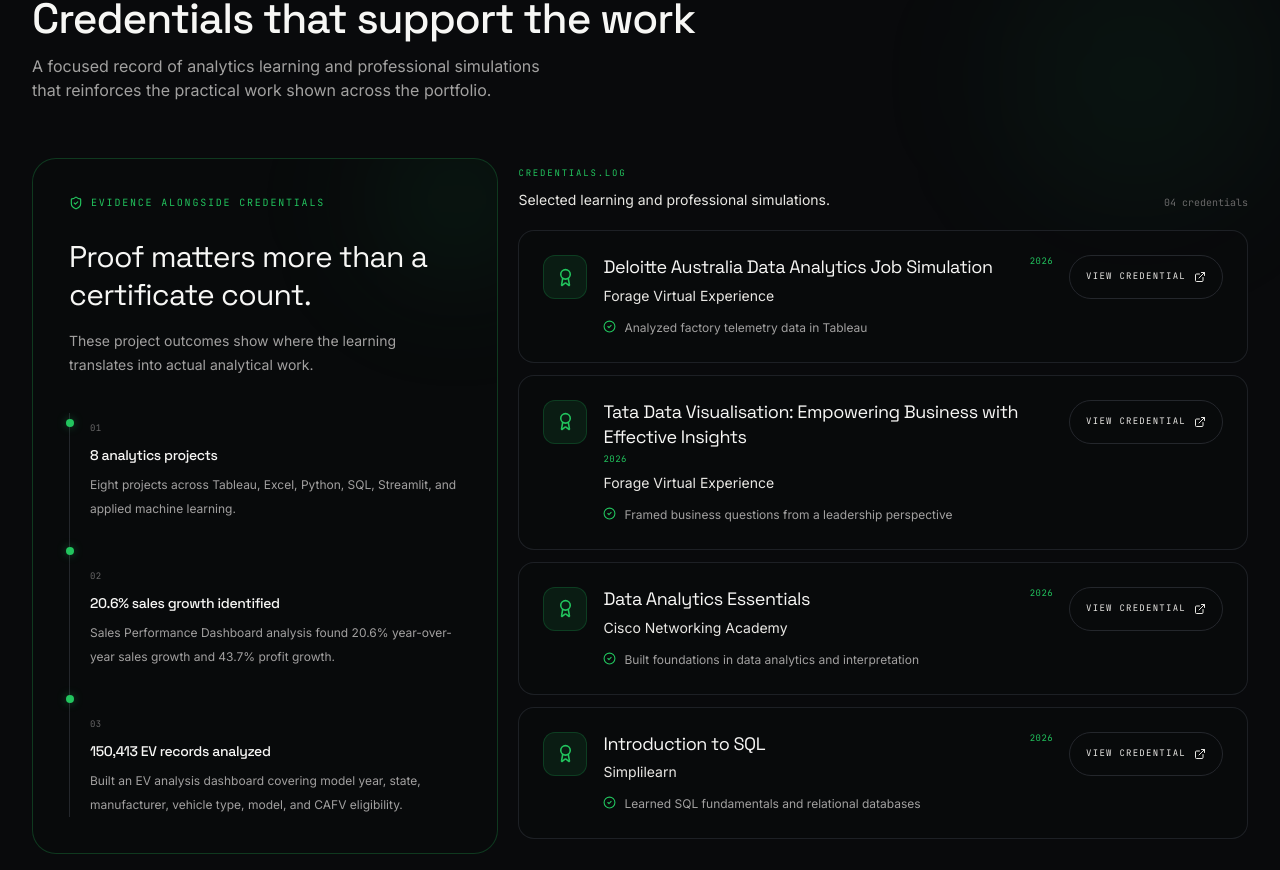
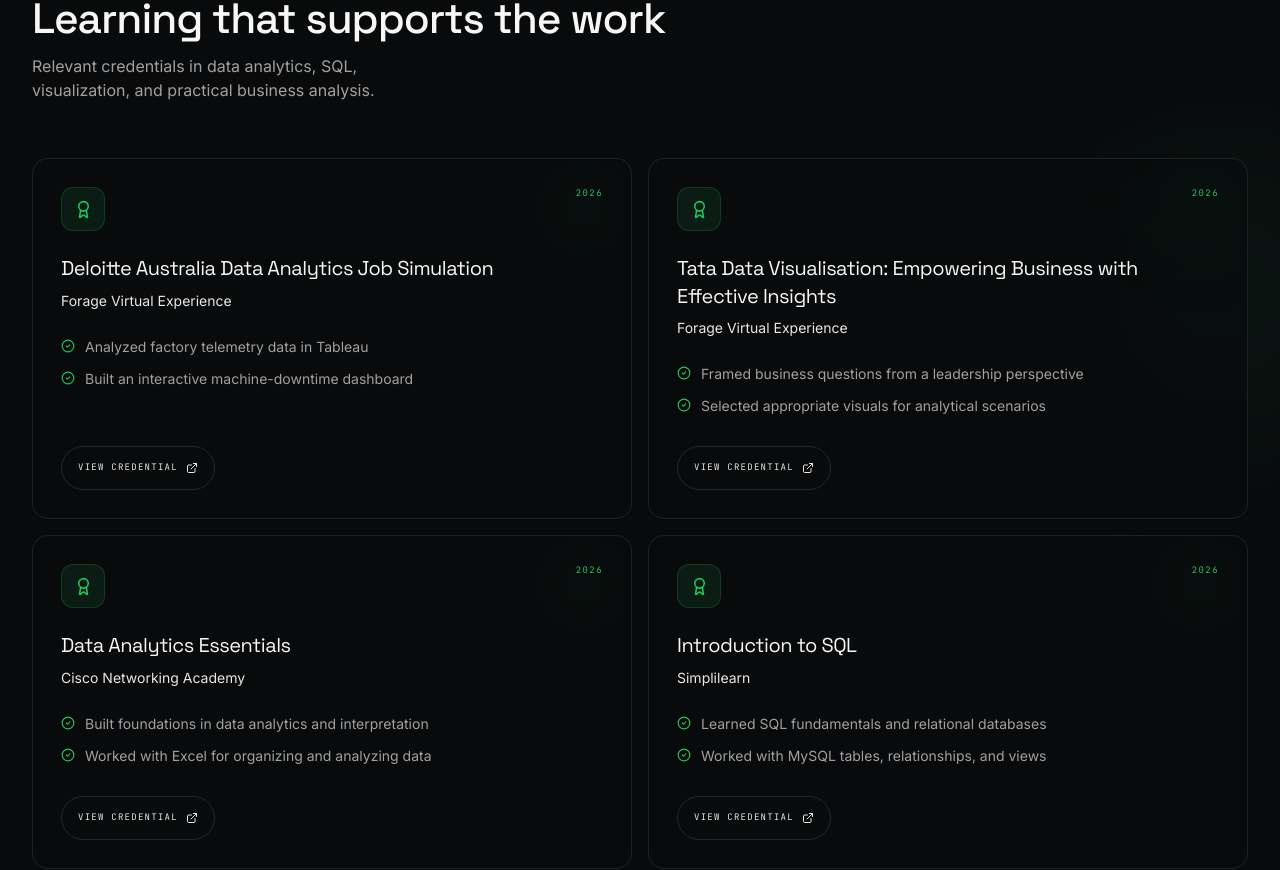
Before and after one commit to bhaskar-nb/portfolio, a Next.js app: page / in a window 1280 px wide. Shown: the part 9165-10035 px from the top of the page. Built offline with nearby package versions, Linux system fonts and the light colour scheme.

Commit message:
Redesign certifications section for recruiter clarity

```diff
--- a/components/Certifications.tsx
+++ b/components/Certifications.tsx
@@ -1,68 +1,70 @@
 "use client";
 
 import { motion } from "framer-motion";
-import { Award, ShieldCheck, ArrowUpRight, ExternalLink, CheckCircle2 } from "lucide-react";
-import { certifications, achievements } from "@/lib/data";
+import { Award, ExternalLink, CheckCircle2 } from "lucide-react";
+import { certifications } from "@/lib/data";
 import SectionHeading from "@/components/SectionHeading";
 
 export default function Certifications() {
   return (
     <section id="certifications" className="relative overflow-hidden py-28">
-      <div className="pointer-events-none absolute right-0 top-20 h-72 w-72 rounded-full bg-gold/5 blur-3xl" />
+      <div className="pointer-events-none absolute inset-0 bg-grid-fine opacity-15 [mask-image:linear-gradient(to_bottom,transparent,black_20%,black_80%,transparent)]" />
+      <div className="pointer-events-none absolute right-[-8%] top-1/4 h-80 w-80 rounded-full bg-gold/5 blur-3xl" />
+
       <div className="relative mx-auto max-w-7xl px-4 sm:px-6 lg:px-8">
-        <SectionHeading eyebrow="-- credentials" title="Credentials that support the work" description="A focused record of analytics learning and professional simulations that reinforces the practical work shown across the portfolio." />
+        <SectionHeading
+          eyebrow="-- certifications"
+          title="Learning that supports the work"
+          description="Relevant credentials in data analytics, SQL, visualization, and practical business analysis."
+        />
 
-        <div className="mt-14 grid grid-cols-1 gap-5 lg:grid-cols-[0.78fr_1.22fr]">
-          <motion.aside initial={{ opacity: 0, x: -18 }} whileInView={{ opacity: 1, x: 0 }} viewport={{ once: true, margin: "-60px" }} transition={{ duration: 0.55 }} className="relative overflow-hidden rounded-3xl border border-gold/25 bg-base-800/70 p-7 sm:p-9">
-            <div className="absolute -right-10 -top-10 h-40 w-40 rounded-full bg-gold/10 blur-3xl" />
-            <div className="relative">
-              <div className="flex items-center gap-2 font-mono text-[10px] uppercase tracking-[0.18em] text-gold"><ShieldCheck size={14} aria-hidden="true" /> evidence alongside credentials</div>
-              <h3 className="mt-7 max-w-sm font-display text-3xl leading-tight text-ink-100">Proof matters more than a certificate count.</h3>
-              <p className="mt-4 max-w-sm text-sm leading-6 text-ink-400">These project outcomes show where the learning translates into actual analytical work.</p>
-              <div className="mt-9 space-y-0">
-                {achievements.map((a, i) => (
-                  <motion.div key={a.title} initial={{ opacity: 0, x: -10 }} whileInView={{ opacity: 1, x: 0 }} viewport={{ once: true }} transition={{ duration: 0.35, delay: i * 0.07 }} className="relative border-l border-base-500 py-5 pl-5 first:pt-0 last:pb-0">
-                    <span className="absolute -left-[4px] top-6 h-2 w-2 rounded-full bg-gold shadow-[0_0_10px_rgba(34,197,94,0.45)] first:top-1.5" />
-                    <span className="font-mono text-[9px] uppercase tracking-wider text-ink-600">0{i + 1}</span>
-                    <h4 className="mt-2 text-sm font-medium text-ink-100">{a.title}</h4>
-                    <p className="mt-2 text-xs leading-6 text-ink-400">{a.detail}</p>
-                  </motion.div>
-                ))}
+        <div className="mt-14 grid gap-4 md:grid-cols-2">
+          {certifications.map((c, i) => (
+            <motion.article
+              key={c.title}
+              initial={{ opacity: 0, y: 18 }}
+              whileInView={{ opacity: 1, y: 0 }}
+              viewport={{ once: true, margin: "-60px" }}
+              transition={{ duration: 0.45, delay: i * 0.06 }}
+              className="group relative overflow-hidden rounded-2xl border border-base-500/80 bg-base-800/60 p-6 transition-all duration-300 hover:-translate-y-1 hover:border-gold/40 hover:bg-base-700/70 sm:p-7"
+            >
+              <div className="absolute right-0 top-0 h-24 w-24 rounded-full bg-gold/5 blur-2xl transition-opacity group-hover:opacity-100" />
+
+              <div className="relative flex h-full flex-col">
+                <div className="flex items-start justify-between gap-4">
+                  <div className="flex h-11 w-11 shrink-0 items-center justify-center rounded-xl border border-gold/20 bg-gold/10 text-gold">
+                    <Award size={19} aria-hidden="true" />
+                  </div>
+                  <span className="font-mono text-[9px] uppercase tracking-[0.16em] text-gold">{c.year}</span>
+                </div>
+
+                <h3 className="mt-6 font-display text-xl leading-snug text-ink-100">{c.title}</h3>
+                <p className="mt-2 text-sm text-ink-500">{c.issuer}</p>
+
+                <div className="mt-6 flex-1 space-y-2">
+                  {c.bullets?.slice(0, 2).map((bullet) => (
+                    <div key={bullet} className="flex items-start gap-2.5 text-sm leading-6 text-ink-400">
+                      <CheckCircle2 size={14} className="mt-1 shrink-0 text-gold" aria-hidden="true" />
+                      <span>{bullet}</span>
+                    </div>
+                  ))}
+                </div>
+
+                {c.link && c.link !== "#" && (
+                  <a
+                    href={c.link}
+                    target="_blank"
+                    rel="noopener noreferrer"
+                    aria-label={`View ${c.title} credential`}
+                    className="mt-7 inline-flex min-h-11 w-fit items-center gap-2 rounded-full border border-base-500 px-4 py-2 font-mono text-[9px] uppercase tracking-[0.14em] text-ink-300 transition-all hover:border-gold/50 hover:text-gold"
+                  >
+                    View credential <ExternalLink size={12} aria-hidden="true" />
+                  </a>
+                )}
               </div>
-            </div>
-          </motion.aside>
-
-          <div>
-            <div className="mb-5 flex items-end justify-between gap-4">
-              <div>
-                <span className="font-mono text-[9px] uppercase tracking-[0.2em] text-gold">credentials.log</span>
-                <p className="mt-2 text-sm text-ink-500">Selected learning and professional simulations.</p>
-              </div>
-              <span className="shrink-0 font-mono text-[10px] text-ink-600">{String(certifications.length).padStart(2, "0")} credentials</span>
-            </div>
-
-            <div className="space-y-3">
-              {certifications.map((c, i) => (
-                <motion.article key={c.title} initial={{ opacity: 0, y: 14 }} whileInView={{ opacity: 1, y: 0 }} viewport={{ once: true, margin: "-50px" }} transition={{ duration: 0.4, delay: i * 0.06 }} className="group rounded-2xl border border-base-500/80 bg-base-800/60 p-5 transition-all duration-300 hover:-translate-y-0.5 hover:border-gold/40 hover:bg-base-700/70 sm:p-6">
-                  <div className="flex flex-col gap-4 sm:flex-row sm:items-start">
-                    <div className="flex h-11 w-11 shrink-0 items-center justify-center rounded-xl border border-gold/20 bg-gold/10 text-gold"><Award size={19} aria-hidden="true" /></div>
-                    <div className="min-w-0 flex-1">
-                      <div className="flex flex-wrap items-start justify-between gap-x-4 gap-y-1">
-                        <h3 className="max-w-xl font-display text-lg leading-snug text-ink-100">{c.title}</h3>
-                        <span className="font-mono text-[9px] uppercase tracking-wider text-gold">{c.year}</span>
-                      </div>
-                      <p className="mt-1.5 text-sm text-ink-500">{c.issuer}</p>
-                      {c.bullets?.[0] && <p className="mt-3 flex items-start gap-2 text-xs leading-5 text-ink-400"><CheckCircle2 size={13} className="mt-0.5 shrink-0 text-gold" aria-hidden="true" />{c.bullets[0]}</p>}
-                    </div>
-                    {c.link && c.link !== "#" && <a href={c.link} target="_blank" rel="noopener noreferrer" aria-label={`View ${c.title} credential`} className="inline-flex min-h-11 shrink-0 items-center justify-center gap-2 rounded-full border border-base-500 px-4 py-2 font-mono text-[9px] uppercase tracking-[0.14em] text-ink-300 transition-all hover:border-gold/50 hover:text-gold">View credential <ExternalLink size={12} /></a>}
-                  </div>
-                </motion.article>
-              ))}
-            </div>
-          </div>
+            </motion.article>
+          ))}
         </div>
-
-        <div className="mt-6 flex items-center gap-3 text-xs text-ink-600"><ArrowUpRight size={14} className="text-gold" aria-hidden="true" /><span>Credentials reinforce the portfolio; project evidence remains the primary proof.</span></div>
       </div>
     </section>
   );
```
